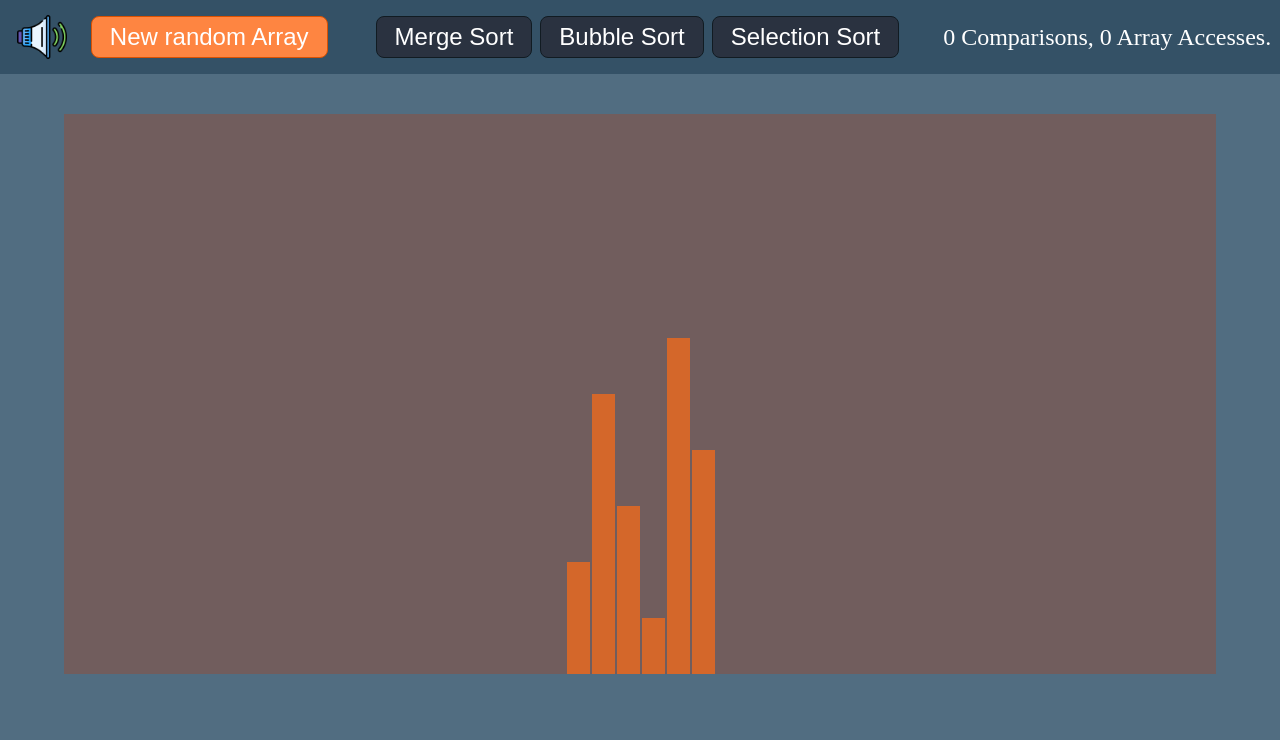
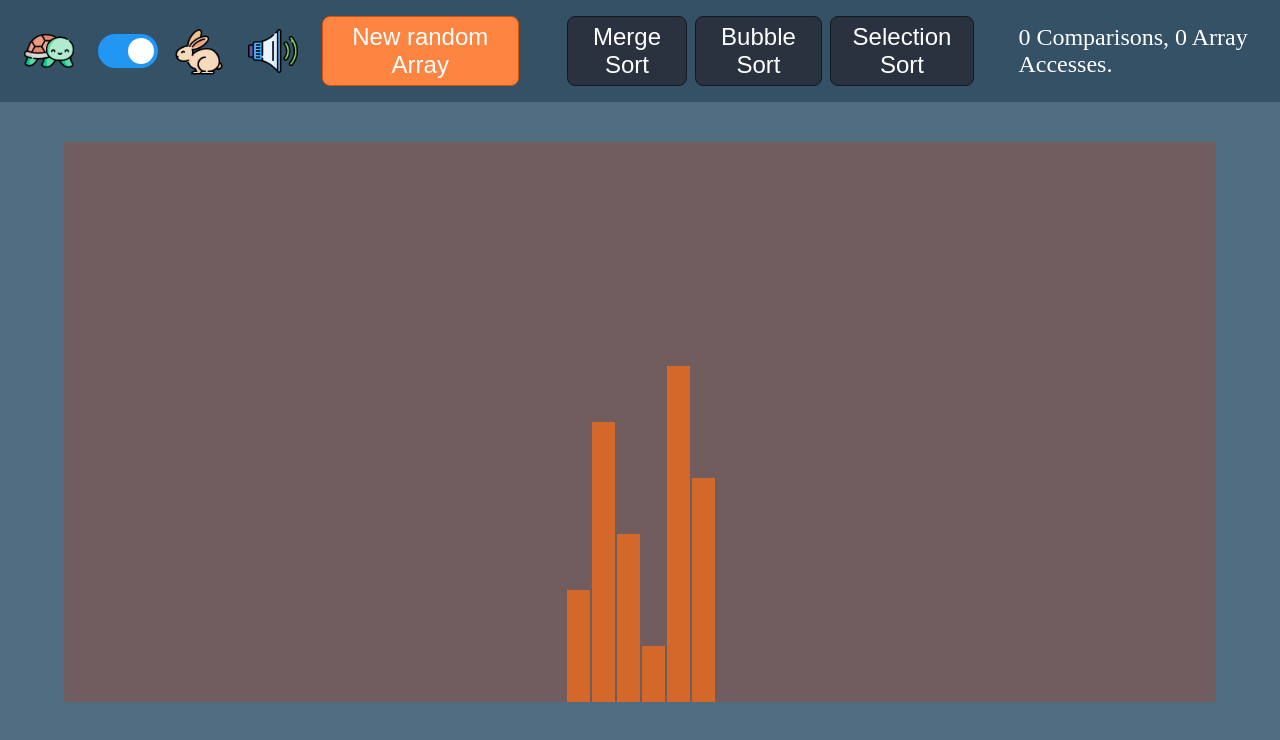
Before and after one commit to Nidhal-Abidi/AlgoAnimation, a React (Vite) app: page / in a window 1280 px wide. Shown: the top 740 px of the page. Built offline with nearby package versions, Linux system fonts and the light colour scheme.

Commit message:
feature/ added speed toggle fast & slow

```diff
--- a/src/App.jsx
+++ b/src/App.jsx
@@ -13,6 +13,7 @@ function App() {
   const [selectedBarsIdx, setselectedBarsIdx] = useState({ indices: [] })
 
   const [isSoundOn, setIsSoundOn] = useState(true)
+  const [isFast, setIsFast] = useState(true)
   const Comparisons = useRef(0)
   const arrAccesses = useRef(0)
 
@@ -42,7 +43,8 @@ function App() {
           arrAccesses
         )
         ;[swappingArr[i], swappingArr[j]] = [swappingArr[j], swappingArr[i]]
-        timeId = setInterval(() => {
+        timeId = setInterval(
+          () => {
             setArr(swappingArr)
 
             //Remove the first swap from the array since it has already been used.
@@ -53,7 +55,9 @@ function App() {
             //This is used to color the swapped bars in each step
             setselectedBarsIdx({ indices: [i, j], type: "swap" })
             setIdx((idx) => idx + 1)
-        }, 10)
+          },
+          isFast ? 10 : 700
+        )
       } else if (animationType == "comp") {
         Comparisons.current += 1
         console.log(
@@ -62,7 +66,8 @@ function App() {
           " Array accesses:",
           arrAccesses
         )
-        timeId = setInterval(() => {
+        timeId = setInterval(
+          () => {
             //Remove the first swap from the array since it has already been used.
             setSwaps((swaps) => {
               return swaps.slice(1)
@@ -70,20 +75,25 @@ function App() {
             //This is used to color the swapped bars in each step
             setselectedBarsIdx({ indices: [i, j], type: "comp" })
             setIdx((idx) => idx + 1)
-        }, 10)
+          },
+          isFast ? 10 : 700
+        )
       }
     } else if (idx > 0 && idx == upperBound) {
       //This condition is necessary to remove the colored bars in the last iteration
-      timeId = setInterval(() => {
+      timeId = setInterval(
+        () => {
           setselectedBarsIdx({ indices: [] })
           setIdx((idx) => idx + 1)
-      }, 10)
+        },
+        isFast ? 10 : 700
+      )
     }
 
     return () => {
       clearInterval(timeId)
     }
-  }, [arr, idx, upperBound, swaps])
+  }, [arr, idx, upperBound, swaps, isFast, isSoundOn])
 
   return (
     <>
@@ -99,6 +109,8 @@ function App() {
         arrAccesses={arrAccesses}
         isSoundOn={isSoundOn}
         setIsSoundOn={setIsSoundOn}
+        isFast={isFast}
+        setIsFast={setIsFast}
       />
       <SortingAnimation
         arr={arr}
--- a/src/components/NavBar.jsx
+++ b/src/components/NavBar.jsx
@@ -1,4 +1,5 @@
 import { bubbleSort } from "../sortingAlgorithms/algorithms"
+import { SpeedToggle } from "./SpeedToggle"
 
 export function NavBar({
   randArrGenerator,
@@ -12,12 +13,15 @@ export function NavBar({
   arrAccesses,
   isSoundOn,
   setIsSoundOn,
+  isFast,
+  setIsFast,
 }) {
   const toggleSound = () => {
     setIsSoundOn((isSoundOn) => !isSoundOn)
   }
   return (
     <header className="header">
+      <SpeedToggle isFast={isFast} setIsFast={setIsFast} />
       {isSoundOn ? (
         <img src="/speaker.png" alt="sound on" onClick={toggleSound} />
       ) : (
--- /dev/null
+++ b/src/components/SpeedToggle.jsx
@@ -0,0 +1,18 @@
+export function SpeedToggle({ isFast, setIsFast }) {
+  return (
+    <div className="speed-toggle-container">
+      <img src="/turtle.png" alt="slow speed (turtle)" />
+      <label className="switch">
+        <input
+          type="checkbox"
+          checked={isFast}
+          onChange={(e) => {
+            setIsFast((isFast) => !isFast)
+          }}
+        />
+        <span className="slider round"></span>
+      </label>
+      <img src="/rabbit.png" alt="slow speed (turtle)" />
+    </div>
+  )
+}
--- a/src/styles.css
+++ b/src/styles.css
@@ -24,7 +24,7 @@ body {
   justify-content: center;
   align-items: center;
   background-color: var(--nav-clr);
-  padding-left: 0.5rem;
+  padding-left: 1.5rem;
 }
 
 .header p {
@@ -98,3 +98,60 @@ header img {
 .bar-accent-comp {
   background-color: rgb(18, 18, 145);
 }
+
+/* SpeedToggle CSS */
+.speed-toggle-container {
+  display: flex;
+  align-items: center;
+}
+.speed-toggle-container img:last-of-type {
+  margin-left: 1rem;
+}
+/*Toogle switch (src: https://www.w3schools.com/howto/howto_css_switch.asp)*/
+.switch {
+  position: relative;
+  display: inline-block;
+  width: 60px;
+  height: 34px;
+}
+.switch input {
+  opacity: 0;
+  width: 0;
+  height: 0;
+}
+.slider {
+  position: absolute;
+  cursor: pointer;
+  top: 0;
+  left: 0;
+  right: 0;
+  bottom: 0;
+  background-color: #ccc;
+  -webkit-transition: 0.4s;
+  transition: 0.4s;
+  border-radius: 34px;
+}
+.slider:before {
+  position: absolute;
+  content: "";
+  height: 26px;
+  width: 26px;
+  left: 4px;
+  bottom: 4px;
+  background-color: white;
+  -webkit-transition: 0.4s;
+  transition: 0.4s;
+  border-radius: 50%;
+}
+input:checked + .slider {
+  background-color: #2196f3;
+}
+input:focus + .slider {
+  box-shadow: 0 0 5px #2196f3;
+}
+
+input:checked + .slider:before {
+  -webkit-transform: translateX(26px);
+  -ms-transform: translateX(26px);
+  transform: translateX(26px);
+}
```
Also changed, not shown: public/rabbit.png (added), public/turtle.png (added). Lines whose indentation alone changed are shown as unchanged.
